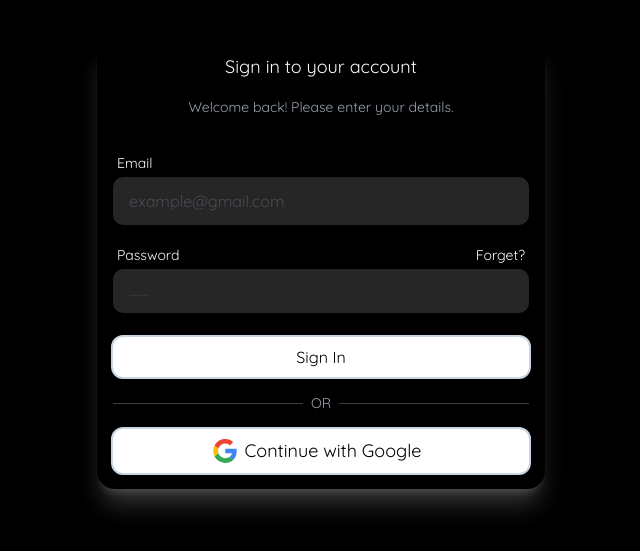
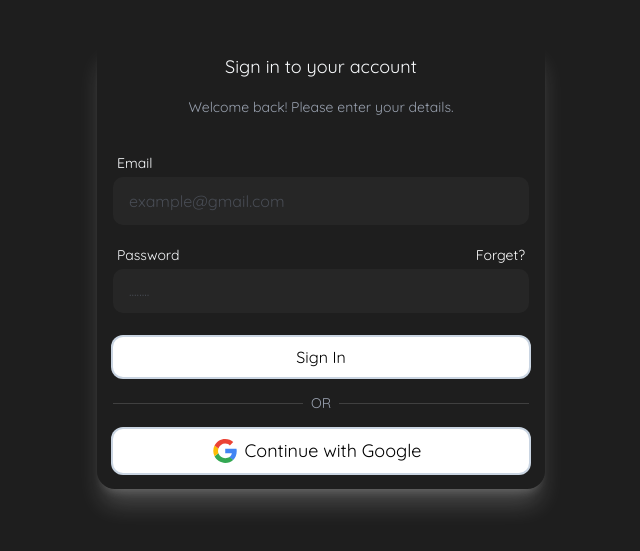
Before and after one commit to PRIME08012004/Vivace, a Next.js app: page /booking in a window 1280 px wide. Shown: the part 137-688 px from the top of the page, without its empty margins (319-959 px from the left). Built offline with nearby package versions, Linux system fonts and the light colour scheme.

Commit message:
check:workflow.build

```diff
--- a/components/ui/sign-in.tsx
+++ b/components/ui/sign-in.tsx
@@ -6,7 +6,7 @@ const quicksand=Quicksand({
 })
 export default function SignIn(){
     return(
-        <div className={cn(quicksand.className," flex min-h-screen w-full items-center justify-center bg-black px-4 dark:bg-neutral-950 flex-col")}>
+        <div className={cn(quicksand.className," flex min-h-screen w-full items-center justify-center bg-gray-16 px-4 dark:bg-neutral-950 flex-col")}>
       <div className="w-full max-w-md  p-4 m-2 rounded-2xl shadow-xl/20 shadow-slate-50 ">
         <h1
           className="font-medium
```
